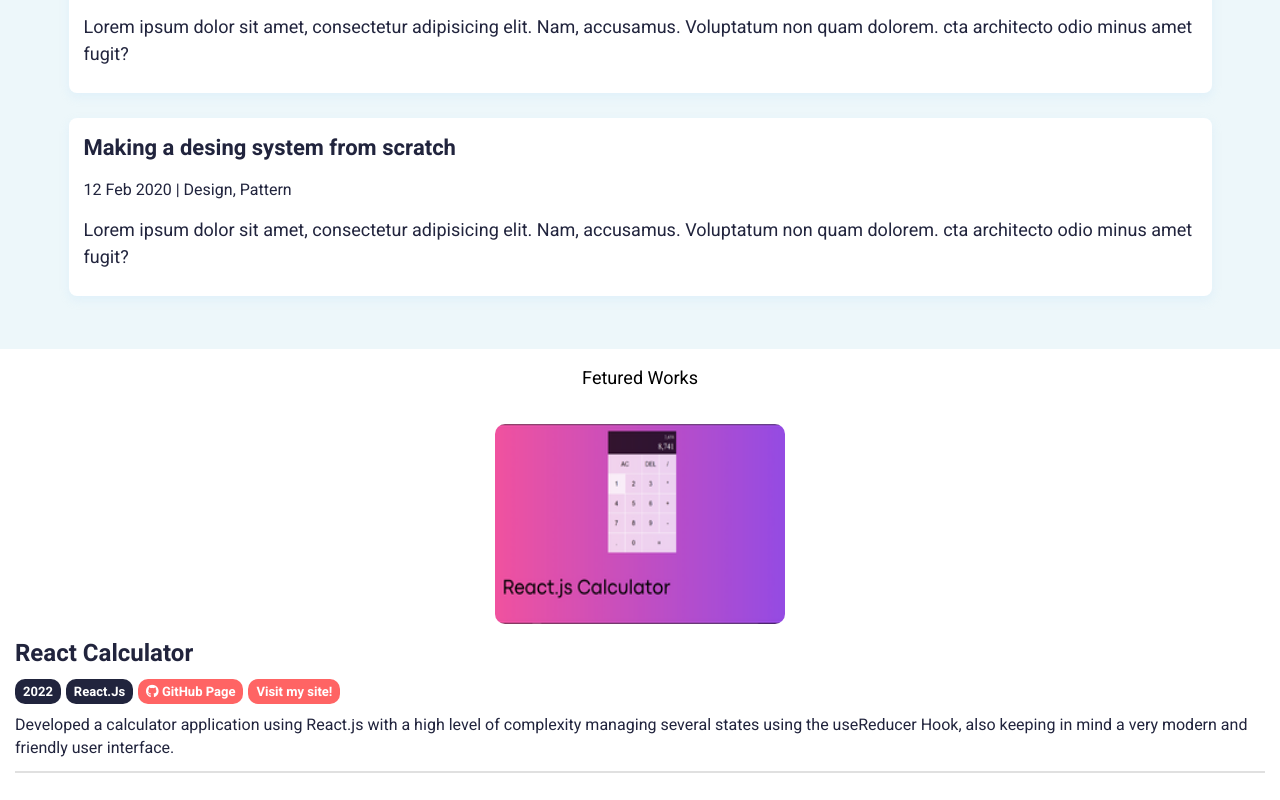
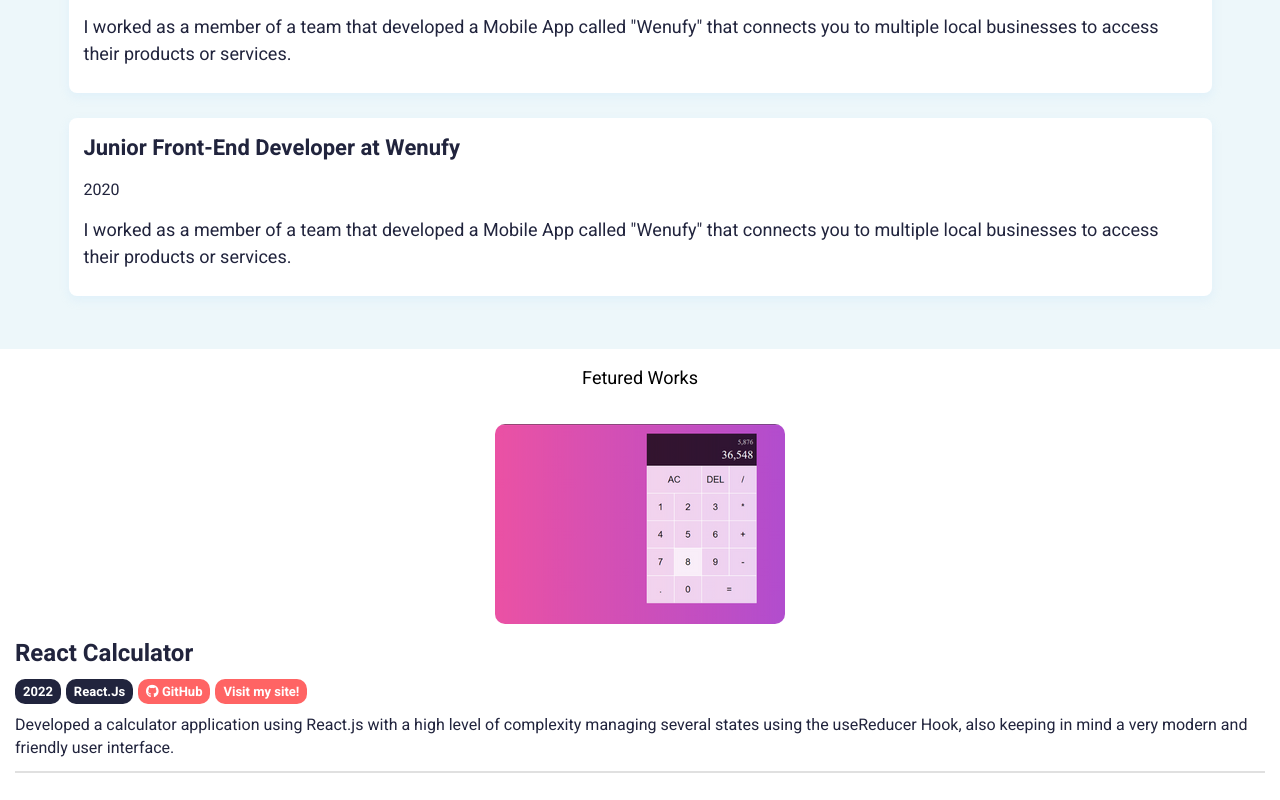
Before and after one commit to Carlos-Pretelin/Portfolio, a React app: page / in a window 1280 px wide. Shown: the part 680-1480 px from the top of the page. Built offline with nearby package versions, Linux system fonts and the light colour scheme; some icons are missing.

Commit message:
update to the calculator picture

```diff
--- a/src/components/ExperienceBox.jsx
+++ b/src/components/ExperienceBox.jsx
@@ -4,10 +4,9 @@
 const ExperienceBox = () => {
   return (
     <div className='ExperienceBox'>
-        <h2>Making a desing system from scratch</h2>
-        <span>12 Feb 2020  |  Design, Pattern</span>
-        <p>Lorem ipsum dolor sit amet, consectetur adipisicing elit. Nam, accusamus.
-            Voluptatum non quam dolorem.  cta architecto odio minus amet fugit?</p>
+        <h2>Junior Front-End Developer at Wenufy</h2>
+        <span>2020</span>
+        <p>I worked as a member of a team that developed a Mobile App called "Wenufy" that connects you to multiple local businesses to access their products or services.</p>
     </div>
   )
 }
--- a/src/components/Works.jsx
+++ b/src/components/Works.jsx
@@ -2,7 +2,7 @@
 import { Link } from 'react-router-dom';
 //styles
 //import workpic from "../assets/Works/Rectangle 30.svg"
-import Calc from "../assets/Works/ReactCalc.png"
+import Calc from "../assets/Works/calculator.png"
 import ecomerce from "../assets/Works/E-Comerce App.png"
 import todo from "../assets/Works/todoApp.png"
 import "../styles/Works.scss"
@@ -41,7 +41,7 @@
             <label>React.Js</label>
 
 
-            <label className='Site-link'><a href={project.github}><i class="fa-brands fa-github"></i> GitHub Page</a></label>
+            <label className='Site-link'><a href={project.github}><i class="fa-brands fa-github"></i> GitHub</a></label>
             <label className='Site-link'><a href={project.url}>Visit my site!</a></label>
 
         </div>
```
Also changed, not shown: src/assets/Works/ReactCalc.png (deleted), src/assets/Works/calculator.png (added).
